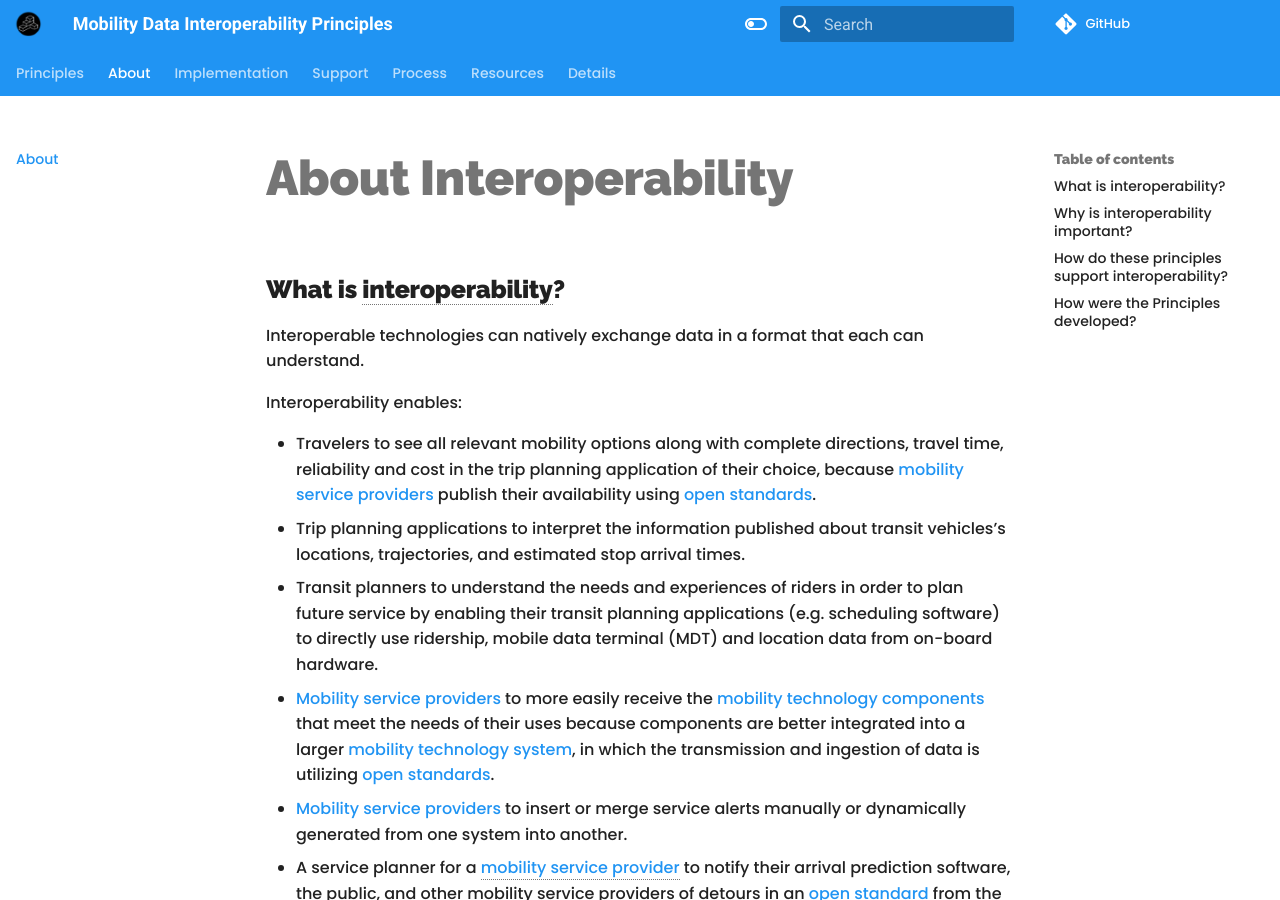
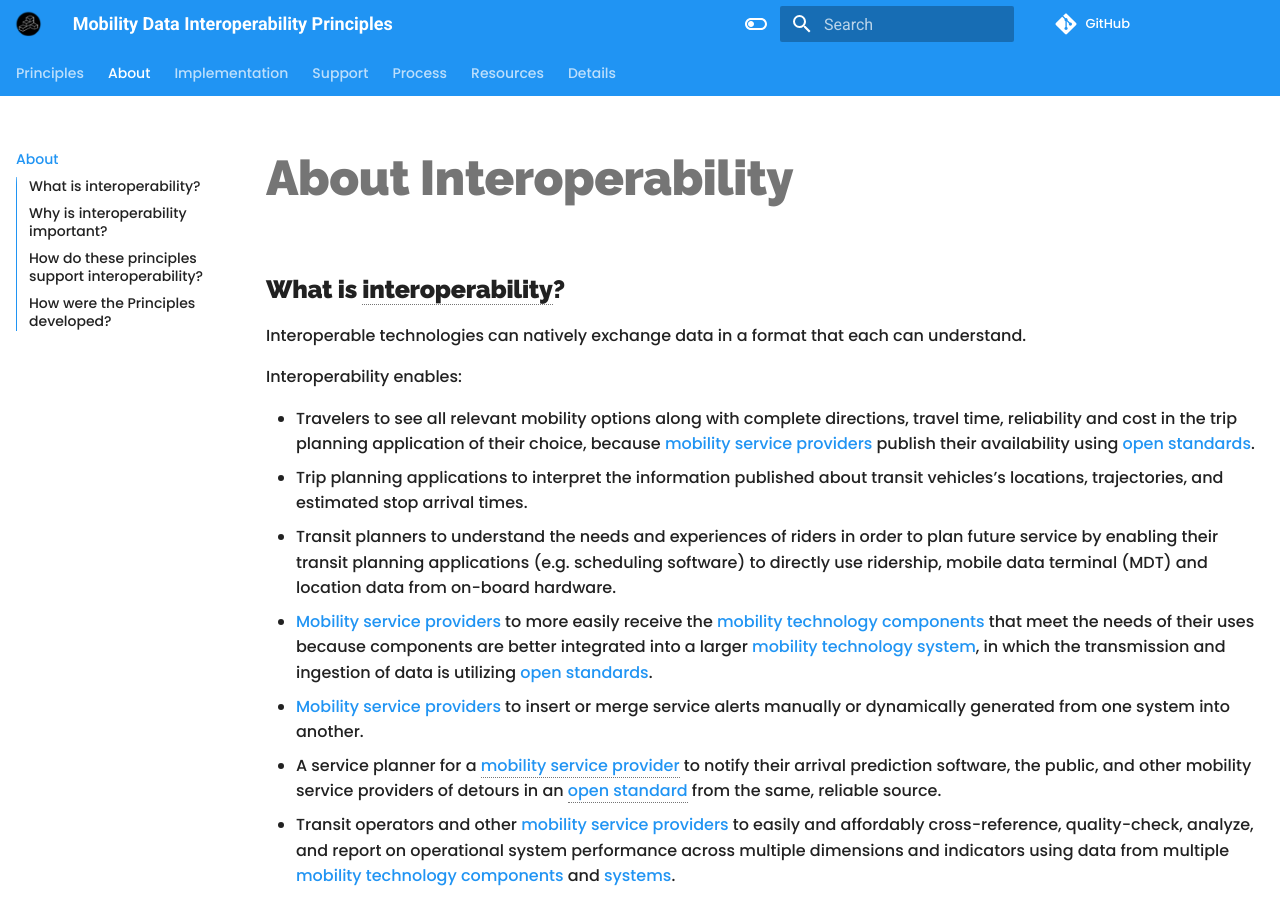
Before and after one commit to interoperable-mobility/principles, an MkDocs documentation site: the page built from docs/about.md, in a window 1280 px wide and 900 px high. Built offline with MkDocs 1.6.1 and Material for MkDocs 9.7.7, drawn with Linux system fonts in a browser that asks for light colours; nearby versions of some CDN libraries; comment, search, counter and statistics services are not loaded.

Commit message:
fix: normalize TOC under page menu

```diff
--- a/mkdocs.yml
+++ b/mkdocs.yml
@@ -4,20 +4,22 @@ repo_url: https://github.com/interoperable-mobility/principles
 edit_uri: edit/main/docs
 
 nav:
-    - Principles: index.md
-    - About: about.md
-    - Implementation: implementation.md
-    - Support: support.md
-    - Process: process.md
-    - Resources: resources.md
-    - Details: definitions.md
+  - Principles: index.md
+  - About: about.md
+  - Implementation: implementation.md
+  - Support: support.md
+  - Process: process.md
+  - Resources: resources.md
+  - Details: definitions.md
 
 theme:
   name: material
   logo: img/logo.png
   favicon: img/favicon.png
   features:
+    - navigation.expand
     - navigation.tabs
+    - toc.integrate
   palette:
     - media: "(prefers-color-scheme: light)"
       scheme: default
@@ -64,7 +66,7 @@ markdown_extensions:
       custom_fences:
         - name: mermaid
           class: mermaid
-          format: '!!python/name:pymdownx.superfences.fence_div_format'
+          format: "!!python/name:pymdownx.superfences.fence_div_format"
   - pymdownx.smartsymbols
   - meta
   - toc:
```
